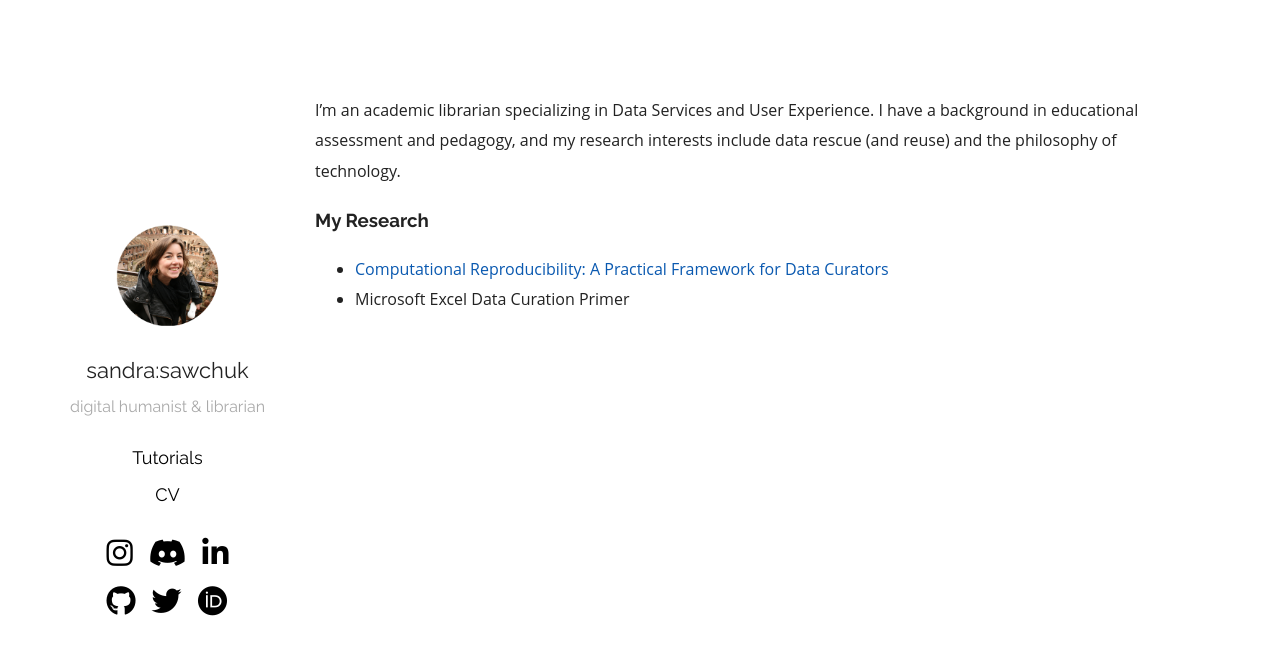
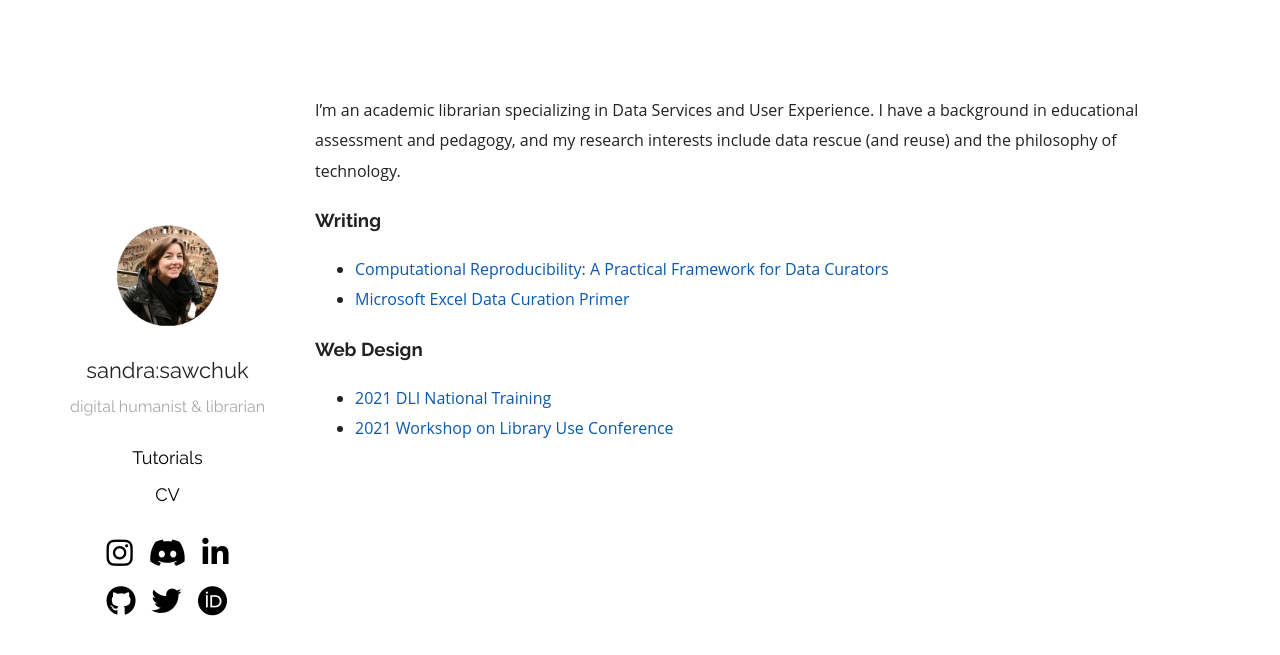
Before and after one commit to mediagestalt/mediagestalt.github.io, a Jekyll site: the page built from index.md, in a window 1280 px wide. Shown: the top 655 px of the page. Built offline with Jekyll 4.4.1, drawn with Linux system fonts in a browser that asks for light colours; nearby versions of some CDN libraries.

Commit message:
updating index

```diff
--- a/index.md
+++ b/index.md
@@ -4,12 +4,18 @@ layout: page
 
 I'm an academic librarian specializing in Data Services and User Experience. I have a background in educational assessment and pedagogy, and my research interests include data rescue (and reuse) and the philosophy of technology.
 
-### My Research
+
 
 <!---
 I'm passionate about Canadian politics and discourse. My [masters thesis](http://definingprivacy.mediagestalt.com) investigated the Canadian Government's meaning of privacy by digitally analyzing a 60 million word Hansard corpus. Download my [data](https://dataverse.scholarsportal.info/dataverse/hansard) and my [code](https://github.com/mediagestalt).
 
 --->
+### Writing
 
 - [Computational Reproducibility: A Practical Framework for Data Curators](https://escholarship.umassmed.edu/jeslib/vol10/iss3/7/)
-- Microsoft Excel Data Curation Primer
+- [Microsoft Excel Data Curation Primer](https://hdl.handle.net/11299/202816)
+
+### Web Design
+
+- [2021 DLI National Training](https://dli-training.github.io)
+- [2021 Workshop on Library Use Conference]()
```
